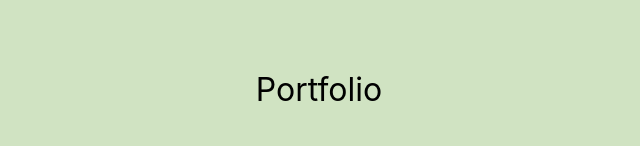
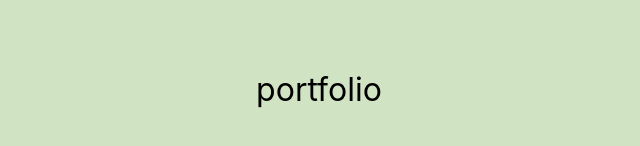
Before and after one commit to evelinawenner/MyPortfolio, a React (Create React App) app: page / in a window 1280 px wide. Shown: the part 392-538 px from the top of the page, without its empty margins (321-961 px from the left). Built offline with nearby package versions, Linux system fonts and the light colour scheme.

Commit message:
languageContextProvider in App

```diff
--- a/src/App.tsx
+++ b/src/App.tsx
@@ -3,16 +3,19 @@ import "./App.css";
 import { BrowserRouter as Router, Routes, Route } from "react-router-dom";
 import { LandingPage } from "./components/pages/landingPage/LandingPage";
 import ScrollToTop from "./components/globals/ScrollToTop";
+import { LanguageContextProvider } from "./components/globals/context/languageContext/LanguageContext";
 
 function App() {
   return (
-    //Page components here
+    <LanguageContextProvider>
+      {/* Page components here */}
       <Router>
         <ScrollToTop />
         <Routes>
           <Route path="/" element={<LandingPage />} />
         </Routes>
       </Router>
+    </LanguageContextProvider>
   );
 }
 
--- a/src/components/globals/context/languageContext/LanguageContext.tsx
+++ b/src/components/globals/context/languageContext/LanguageContext.tsx
@@ -1,5 +1,5 @@
 import { SE, EN } from "./languages/LanguageInterface";
-import React, { Children, createContext, ReactNode, useState } from "react";
+import React, { createContext, ReactNode, useState } from "react";
 
 export const languages = {
   SE: {
--- a/src/components/globals/context/languageContext/languages/EN.json
+++ b/src/components/globals/context/languageContext/languages/EN.json
@@ -1,3 +1,4 @@
 {
+    "my_name":"Eveleena Phriends",
     "portfolio":"portfolio"
 }
--- a/src/components/globals/context/languageContext/languages/LanguageInterface.tsx
+++ b/src/components/globals/context/languageContext/languages/LanguageInterface.tsx
@@ -2,6 +2,7 @@ import SEjson from "./SE.json";
 import ENjson from "./EN.json";
 
 export interface ILanguageVariables {
+  my_name: string;
   portfolio: string;
 }
 
--- a/src/components/globals/context/languageContext/languages/SE.json
+++ b/src/components/globals/context/languageContext/languages/SE.json
@@ -1,3 +1,4 @@
 {
+    "my_name":"Evelina Wenner",
     "portfolio":"portfolio"
 }
--- a/src/components/pages/landingPage/LandingPage.tsx
+++ b/src/components/pages/landingPage/LandingPage.tsx
@@ -1,13 +1,15 @@
-import React from "react";
+import React, { useContext } from "react";
+import { LanguageContext } from "../../globals/context/languageContext/LanguageContext";
 import { MainHeading, P } from "../../globals/styledElements/Text";
 import { Container } from "./LandingPageStyle";
 
 export const LandingPage = () => {
+  const lang = useContext(LanguageContext);
   return (
     <Container>
       <div className="hero">
-        <MainHeading>Evelina Wenner</MainHeading>
-        <P>Portfolio</P>
+        <MainHeading>{lang.language.language.my_name}</MainHeading>
+        <P>{lang.language.language.portfolio}</P>
       </div>
     </Container>
   );
```
Lines whose indentation alone changed are shown as unchanged.
